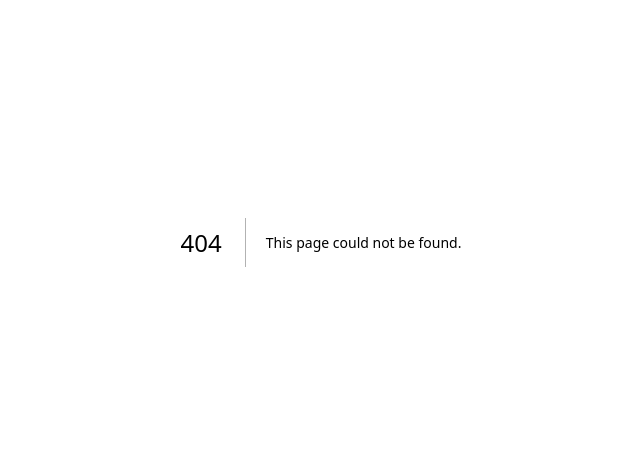
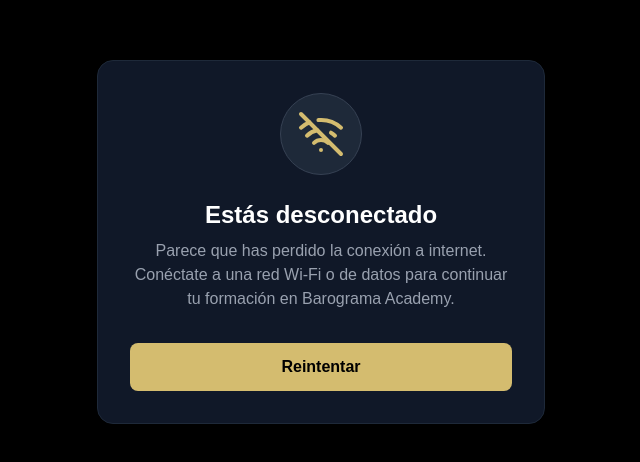
Before and after one commit to snake33madb2017/Barograma_Academy, a Next.js app in the folder frontend/: page /~offline in a window 1280 px wide. Before the commit this address had no page. Shown: the part 158-620 px from the top of the page, without its empty margins (319-959 px from the left). Built offline with nearby package versions, Linux system fonts and the light colour scheme.

Commit message:
feat(pwa): Add offline fallback page

```diff
--- /dev/null
+++ b/frontend/src/app/~offline/page.tsx
@@ -0,0 +1,33 @@
+import { WifiOff } from 'lucide-react';
+import Link from 'next/link';
+
+export const metadata = {
+  title: 'Sin Conexión | Barograma Academy',
+};
+
+export default function OfflinePage() {
+  return (
+    <div className="min-h-screen bg-black flex flex-col justify-center items-center p-4 text-center">
+      <div className="w-full max-w-md bg-gray-900 rounded-2xl shadow-xl border border-gray-800 p-8 flex flex-col items-center">
+        <div className="bg-gray-800 p-4 rounded-full mb-6 border border-gray-700">
+          <WifiOff className="w-12 h-12 text-[#D4BC6F]" />
+        </div>
+
+        <h2 className="text-2xl font-bold text-white mb-2">
+          Estás desconectado
+        </h2>
+
+        <p className="text-gray-400 mb-8">
+          Parece que has perdido la conexión a internet. Conéctate a una red Wi-Fi o de datos para continuar tu formación en Barograma Academy.
+        </p>
+
+        <Link
+          href="/"
+          className="w-full bg-[#D4BC6F] text-black font-bold py-3 px-4 rounded-lg hover:bg-[#bba45f] transition-colors inline-block"
+        >
+          Reintentar
+        </Link>
+      </div>
+    </div>
+  );
+}
```
